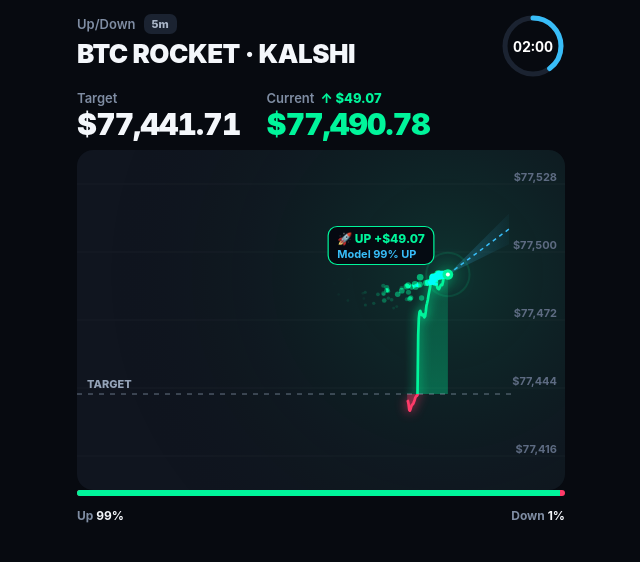
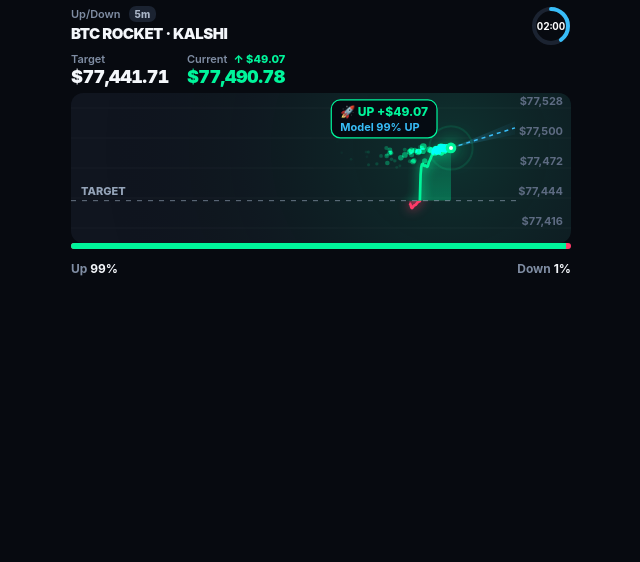
Before and after one commit to punchinlord-bit/btc-edge, a FastAPI app: page /rocket in a window 1280 px wide. Shown: the top 562 px of the page, without its empty margins (319-959 px from the left). Run offline with FastAPI, Linux system fonts and the light colour scheme; data that the repository does not hold is empty.

Commit message:
Shrink rocket chart to fit widget: smaller title/fonts/stage/ring
- h1 26->15px, stage 340->150px, numbers 30->18px, ring 64->40px\n- Fix ring arc circumference for the smaller SVG

```diff
--- a/src/btc_edge/web/templates/rocketChart.html
+++ b/src/btc_edge/web/templates/rocketChart.html
@@ -8,18 +8,18 @@
 :root{--bg:#070a10;--panel:#10151f;--tx:#f4f7fb;--mu:#7f8da3;--g:#00f59b;--r:#ff3b69;--c:#38bdf8;color-scheme:dark;box-sizing:border-box;padding-top:env(safe-area-inset-top,0px);padding-bottom:env(safe-area-inset-bottom,0px)}
 *{box-sizing:border-box;-webkit-tap-highlight-color:transparent}
 html,body{margin:0;background:var(--bg);color:var(--tx);font-family:-apple-system,BlinkMacSystemFont,"Inter","Segoe UI",sans-serif;overflow-x:hidden}
-#app{max-width:520px;margin:0 auto;padding:14px 16px 20px;position:relative}
+#app{max-width:520px;margin:0 auto;padding:6px 10px 8px;position:relative}
 .top{display:flex;justify-content:space-between;align-items:flex-start}
-.sub{color:var(--mu);font-size:13px;font-weight:600;display:flex;gap:8px;align-items:center}
-.tag{background:#1b2331;border-radius:7px;padding:3px 8px;font-size:11px;font-weight:800;color:#aab6c8}
-h1{margin:4px 0 0;font-size:26px;font-weight:900;letter-spacing:-.5px}
-.ring{position:relative;width:64px;height:64px}
+.sub{color:var(--mu);font-size:11px;font-weight:600;display:flex;gap:8px;align-items:center}
+.tag{background:#1b2331;border-radius:7px;padding:2px 6px;font-size:10px;font-weight:800;color:#aab6c8}
+h1{margin:2px 0 0;font-size:15px;font-weight:900;letter-spacing:-.5px}
+.ring{position:relative;width:40px;height:40px}
 .ring svg{transform:rotate(-90deg)}
-.ring b{position:absolute;inset:0;display:flex;align-items:center;justify-content:center;font-size:14px;font-variant-numeric:tabular-nums}
-.nums{display:flex;gap:26px;margin:12px 0 4px}
-.nl{color:var(--mu);font-size:13px;font-weight:600;display:flex;gap:6px;align-items:center}
-.nv{font-size:30px;font-weight:900;font-variant-numeric:tabular-nums;letter-spacing:-.8px}
-#stage{position:relative;height:340px;border-radius:16px;overflow:hidden;background:var(--panel);margin-top:8px;will-change:transform}
+.ring b{position:absolute;inset:0;display:flex;align-items:center;justify-content:center;font-size:10px;font-variant-numeric:tabular-nums}
+.nums{display:flex;gap:18px;margin:6px 0 2px}
+.nl{color:var(--mu);font-size:11px;font-weight:600;display:flex;gap:6px;align-items:center}
+.nv{font-size:18px;font-weight:900;font-variant-numeric:tabular-nums;letter-spacing:-.5px}
+#stage{position:relative;height:150px;border-radius:12px;overflow:hidden;background:var(--panel);margin-top:6px;will-change:transform}
 canvas{position:absolute;inset:0;width:100%;height:100%;display:block}
 #flash{position:absolute;inset:0;pointer-events:none;opacity:0;transition:opacity .6s}
 #toast{position:absolute;left:50%;top:12px;transform:translateX(-50%) translateY(-30px);background:#000c;border:1px solid currentColor;border-radius:999px;padding:6px 14px;font-weight:900;font-size:13px;opacity:0;transition:.25s;pointer-events:none;white-space:nowrap}
@@ -62,7 +62,7 @@ canvas{position:absolute;inset:0;width:100%;height:100%;display:block}
       <h1>BTC ROCKET</h1>
     </div>
     <div class="ring">
-      <svg width="64" height="64" viewBox="0 0 64 64"><circle cx="32" cy="32" r="28" fill="none" stroke="#1b2331" stroke-width="5"/><circle id="arc" cx="32" cy="32" r="28" fill="none" stroke="#38bdf8" stroke-width="5" stroke-linecap="round" stroke-dasharray="175.9" stroke-dashoffset="0"/></svg>
+      <svg width="40" height="40" viewBox="0 0 40 40"><circle cx="20" cy="20" r="17" fill="none" stroke="#1b2331" stroke-width="4"/><circle id="arc" cx="20" cy="20" r="17" fill="none" stroke="#38bdf8" stroke-width="4" stroke-linecap="round" stroke-dasharray="106.8" stroke-dashoffset="0"/></svg>
       <b id="clock">--:--</b>
     </div>
   </div>
@@ -186,7 +186,7 @@ function frame(nowMs){
   const rem=Math.max(0,Math.ceil(m.rem));
   $('clock').textContent=String(Math.floor(rem/60)).padStart(2,'0')+':'+String(rem%60).padStart(2,'0');
   $('clock').style.color=rem<30?R:rem<120?'#f59e0b':'#fff';
-  $('arc').style.strokeDashoffset=175.9*(1-m.rem/winLen);
+  $('arc').style.strokeDashoffset=106.8*(1-m.rem/winLen);
   $('arc').style.stroke=rem<30?R:rem<120?'#f59e0b':C;
   const pc=Math.round(m.p*100);
   $('upc').textContent=pc+'%';$('dnc').textContent=(100-pc)+'%';$('pfill').style.width=pc+'%';
```
